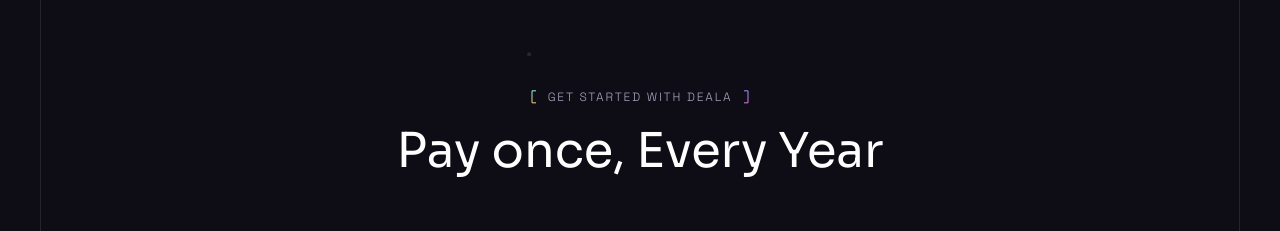
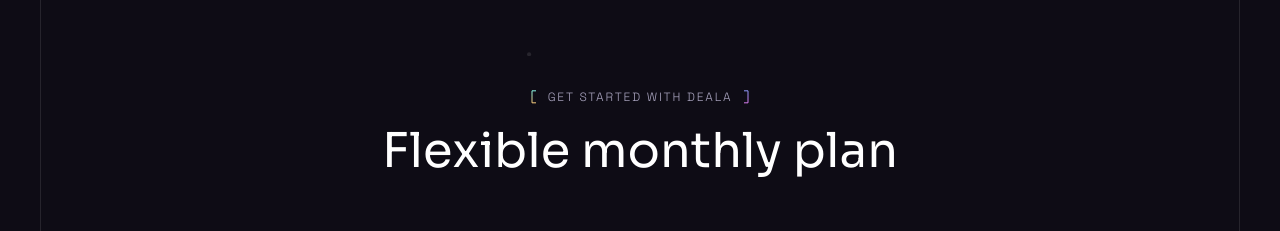
Before and after one commit to MarcorpAI/DealaUI, a React (Vite) app: page / in a window 1280 px wide. Shown: the part 4440-4671 px from the top of the page. Built offline with nearby package versions, Linux system fonts and the light colour scheme; no server answers.

Commit message:
changed pricing

```diff
--- a/src/components/Pricing.jsx
+++ b/src/components/Pricing.jsx
@@ -27,7 +27,7 @@ const Pricing = () => {
           </div>
         </div>
 
-        <Heading tag="Get started with Deala" title="Pay once, Every Year" />
+        <Heading tag="Get started with Deala" title="Flexible monthly plan" />
 
         <div className="relative">
           <PricingList />
--- a/src/constants/index.js
+++ b/src/constants/index.js
@@ -222,7 +222,7 @@ export const pricing = [
     id: "1",
     title: "Standard",
     description: "Search for deals across multiple websites",
-    price: "73.99",
+    price: "9.99",
     features: [
       "Get recommendations that feel like they're from a friend who knows your taste",
       "Find hidden gems across the web while you sit back and relax",
--- a/src/pages/PricingPage.jsx
+++ b/src/pages/PricingPage.jsx
@@ -27,7 +27,7 @@ const Pricing = () => {
           </div>
         </div>
 
-        <Heading tag="Get started with Deala" title="Pay once, Every Year" />
+        <Heading tag="Get started with Deala" title="Flexible monthly plan" />
 
         <div className="relative">
           <PricingList />
```
